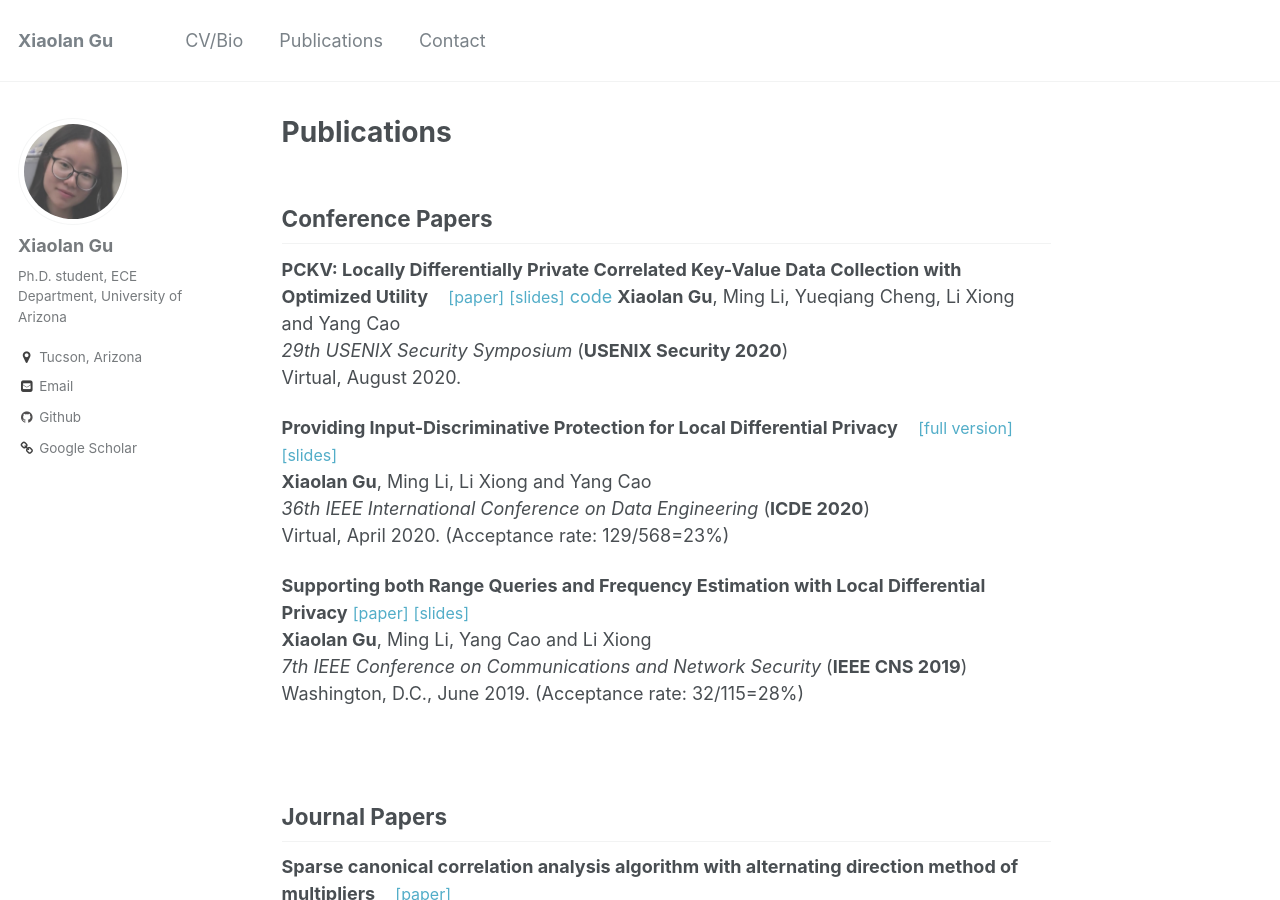
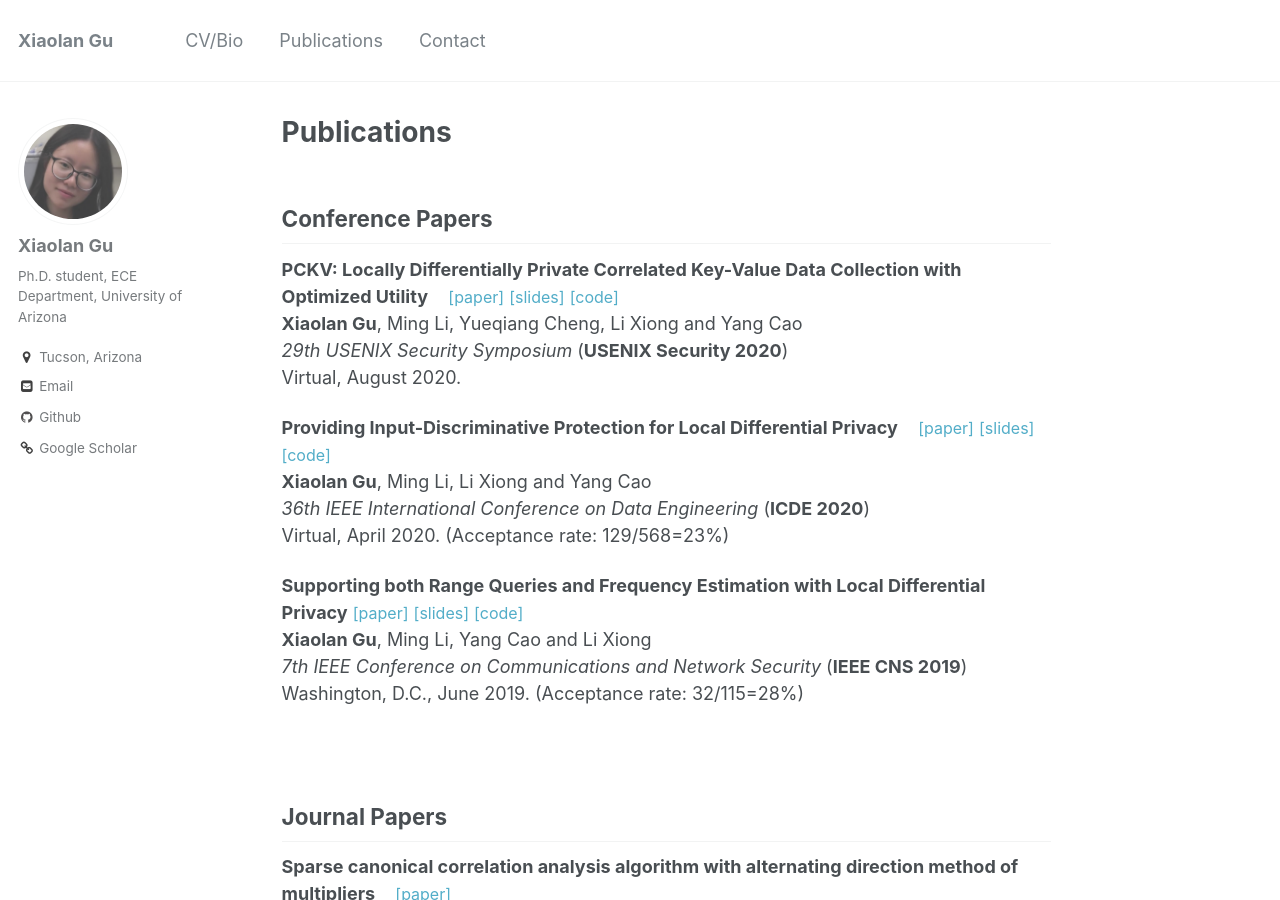
Before and after one commit to xiaolangu/xiaolan_gu.github.io, a Jekyll site: the page built from _pages/publications.md, in a window 1280 px wide and 900 px high. Built offline with Jekyll 4.4.1, drawn with Linux system fonts in a browser that asks for light colours.

Commit message:
Update publications.md

```diff
--- a/_pages/publications.md
+++ b/_pages/publications.md
@@ -6,17 +6,17 @@ author_profile: true
 
 ## Conference Papers
 
-**PCKV: Locally Differentially Private Correlated Key-Value Data Collection with Optimized Utility** &nbsp;&nbsp; [<font size="3">[paper]</font>](https://arxiv.org/pdf/1911.12834.pdf) [<font size="3">[slides]</font>](http://xiaolangu.github.io/files/USENIX20_slides.pdf)  [code](https://github.com/xiaolangu/PCKV)
+**PCKV: Locally Differentially Private Correlated Key-Value Data Collection with Optimized Utility** &nbsp;&nbsp; [<font size="3">[paper]</font>](https://arxiv.org/pdf/1911.12834.pdf) [<font size="3">[slides]</font>](http://xiaolangu.github.io/files/USENIX20_slides.pdf) [<font size="3">[code]</font>](https://github.com/xiaolangu/PCKV)
 **Xiaolan Gu**, Ming Li, Yueqiang Cheng, Li Xiong and Yang Cao
 *29th USENIX Security Symposium* (**USENIX Security 2020**)
 Virtual, August 2020.
 
-**Providing Input-Discriminative Protection for Local Differential Privacy**  &nbsp;&nbsp; [<font size="3">[full version]</font>](https://arxiv.org/pdf/1911.01402.pdf)   [<font size="3">[slides]</font>](http://xiaolangu.github.io/files/ICDE20_slides.pdf)
+**Providing Input-Discriminative Protection for Local Differential Privacy**  &nbsp;&nbsp; [<font size="3">[paper]</font>](https://arxiv.org/pdf/1911.01402.pdf)   [<font size="3">[slides]</font>](http://xiaolangu.github.io/files/ICDE20_slides.pdf)  [<font size="3">[code]</font>](https://github.com/xiaolangu/ID-LDP)
 **Xiaolan Gu**, Ming Li, Li Xiong and Yang Cao
 *36th IEEE International Conference on Data Engineering* (**ICDE 2020**)
 Virtual, April 2020. (Acceptance rate: 129/568=23%)
 
-**Supporting both Range Queries and Frequency Estimation with Local Differential Privacy**  [<font size="3">[paper]</font>](http://xiaolangu.github.io/files/CNS19_paper.pdf) [<font size="3">[slides]</font>](http://xiaolangu.github.io/files/CNS19_slides.pdf)
+**Supporting both Range Queries and Frequency Estimation with Local Differential Privacy**  [<font size="3">[paper]</font>](http://xiaolangu.github.io/files/CNS19_paper.pdf) [<font size="3">[slides]</font>](http://xiaolangu.github.io/files/CNS19_slides.pdf)   [<font size="3">[code]</font>](https://github.com/xiaolangu/range-frequency)
 **Xiaolan Gu**, Ming Li, Yang Cao and Li Xiong
 *7th IEEE Conference on Communications and Network Security* (**IEEE CNS 2019**)
 Washington, D.C., June 2019. (Acceptance rate: 32/115=28%)
```
